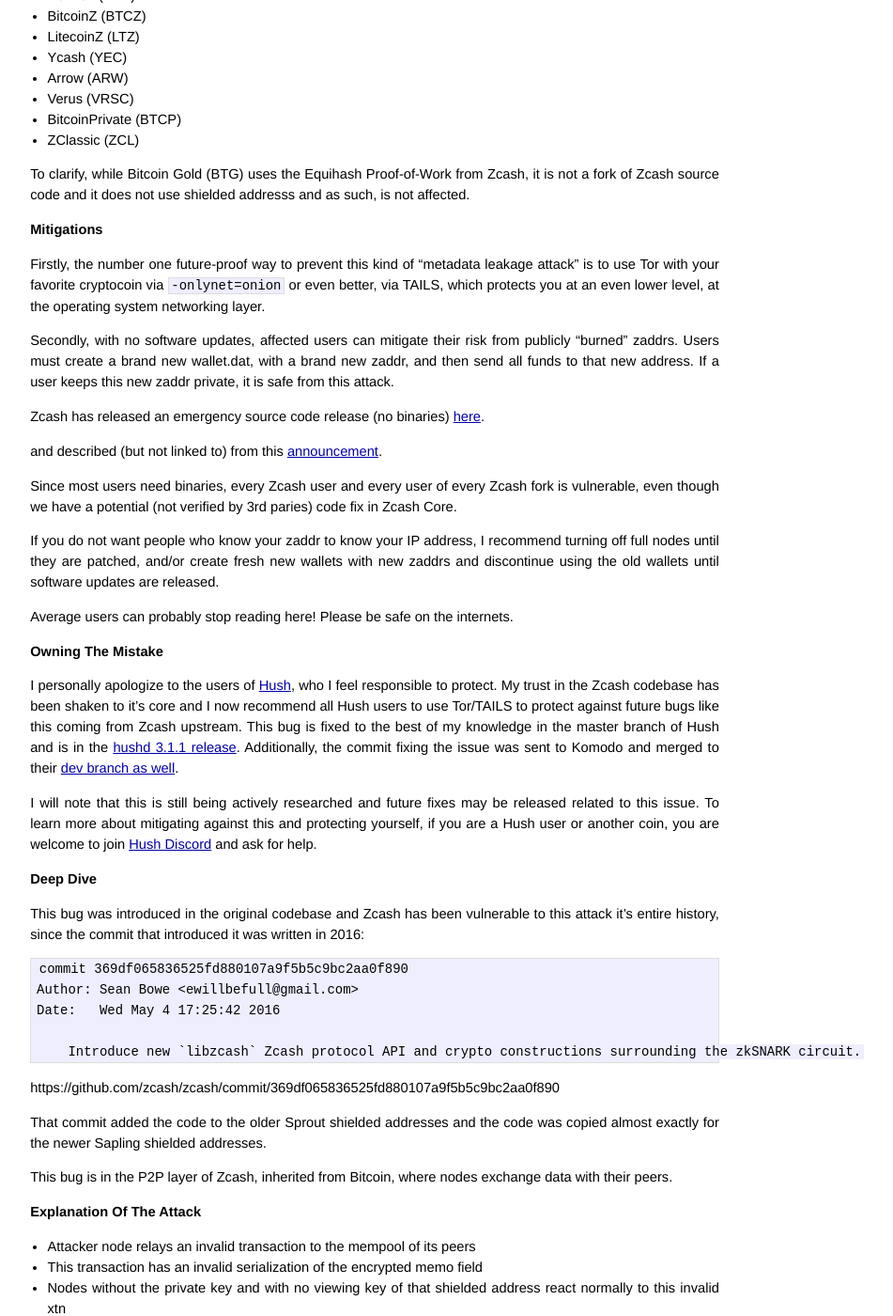
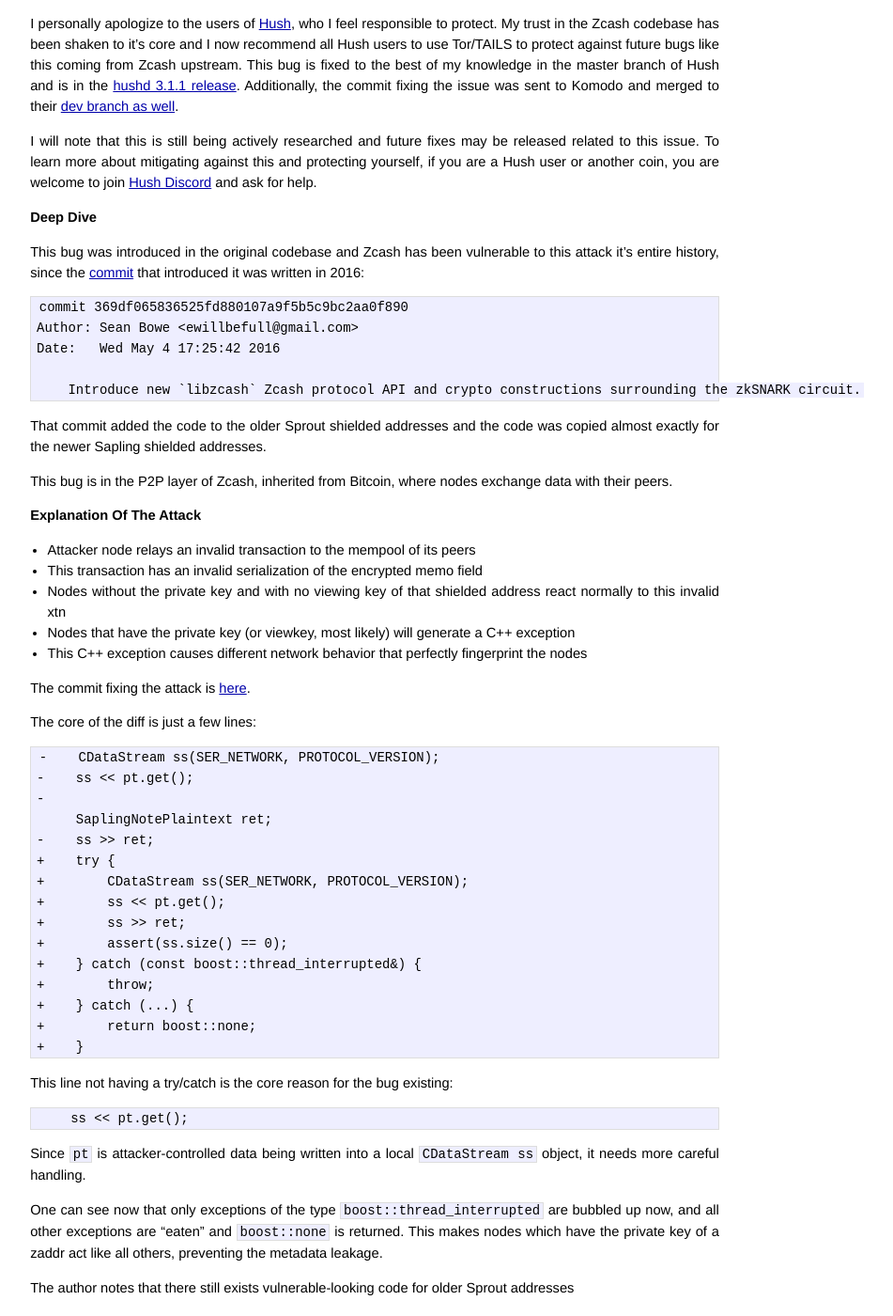
Before and after one commit to leto/leto.github.com, a Jekyll site: the page built from _posts/2019-10-01-zcash-metadata-leakage-cve-2019-16930.md, in a window 1280 px wide and 1400 px high, scrolled down 1624 px. Shown: the whole window at 94% size, without its empty margins (241-1192 px from the left). Built offline with Jekyll 4.4.1, drawn with Linux system fonts in a browser that asks for light colours; comment, search, counter and statistics services are not loaded; some of the changed text lies outside the part shown.

Commit message:
resize image and show some code

````diff
--- a/_posts/2019-10-01-zcash-metadata-leakage-cve-2019-16930.md
+++ b/_posts/2019-10-01-zcash-metadata-leakage-cve-2019-16930.md
@@ -16,7 +16,7 @@
 
 <a href="https://cve.mitre.org/cgi-bin/cvename.cgi?name=CVE-2019-16930">CVE-2019-16930</a> has been created to track this vulnerability.
 
-<img src="/images/fork-in-garbage-disposal.jpg">
+<img height=50% width=50% src="/images/fork-in-garbage-disposal.jpg">
 
 PS: This isn't related to the ITM or "Metaverse Metadata Attack". That is still coming.
 
@@ -103,7 +103,9 @@
 # Deep Dive
 
 This bug was introduced in the original codebase and Zcash has been vulnerable to
-this attack it's entire history, since the commit that introduced it was written in 2016:
+this attack it's entire history, since the
+<a href="https://github.com/zcash/zcash/commit/369df065836525fd880107a9f5b5c9bc2aa0f890">commit</a>
+ that introduced it was written in 2016:
 
 ```
 commit 369df065836525fd880107a9f5b5c9bc2aa0f890
@@ -113,7 +115,6 @@
     Introduce new `libzcash` Zcash protocol API and crypto constructions surrounding the zkSNARK circuit.
 ```
 
-https://github.com/zcash/zcash/commit/369df065836525fd880107a9f5b5c9bc2aa0f890
 
 That commit added the code to the older Sprout shielded addresses and the code was
 copied almost exactly for the newer Sapling shielded addresses.
@@ -130,6 +131,35 @@
   * This C++ exception causes different network behavior that perfectly fingerprint the nodes
 
 The commit fixing the attack is <a href="https://github.com/zcash/zcash/commit/c1fbf8ab5d73cff5e1f45236995857c75ba4128d">here</a>.
+
+The core of the diff is just a few lines:
+
+```
+-    CDataStream ss(SER_NETWORK, PROTOCOL_VERSION);
+-    ss << pt.get();
+-
+     SaplingNotePlaintext ret;
+-    ss >> ret;
++    try {
++        CDataStream ss(SER_NETWORK, PROTOCOL_VERSION);
++        ss << pt.get();
++        ss >> ret;
++        assert(ss.size() == 0);
++    } catch (const boost::thread_interrupted&) {
++        throw;
++    } catch (...) {
++        return boost::none;
++    }
+```
+
+This line not having a try/catch is the core reason for the bug existing:
+
+```
+    ss << pt.get();
+```
+
+Since `pt` is attacker-controlled data being written into a local `CDataStream
+ss` object, it needs more careful handling.
 
 One can see now that only exceptions of the type `boost::thread_interrupted` are bubbled up now,
 and all other exceptions are "eaten" and `boost::none` is returned. This makes nodes which
````
